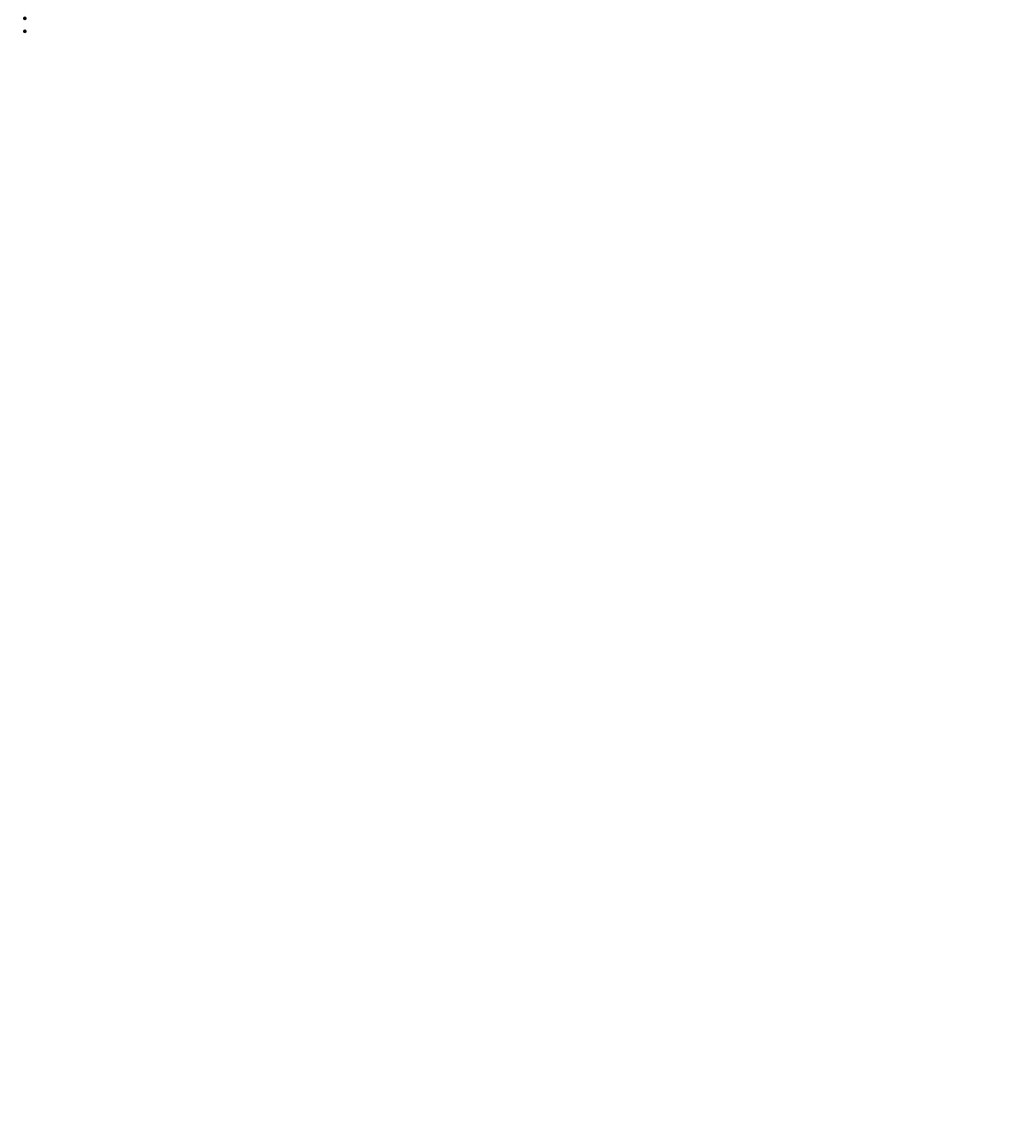
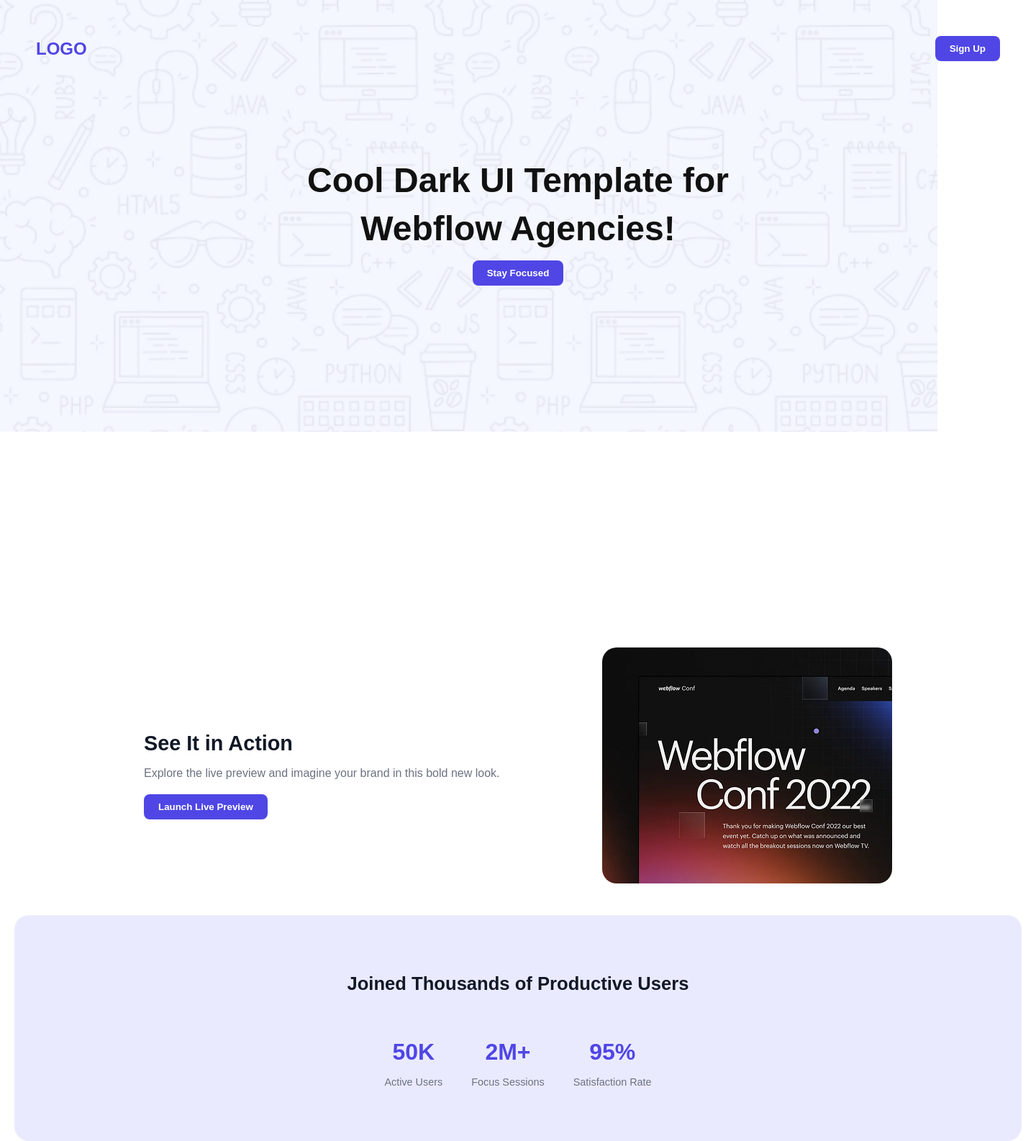
Before and after one commit to MohammedJobair/web-dev-assignment-portfolio, a plain HTML site: page index.html in a window 1280 px wide. Shown: the whole page at 72% size, 1440 px wide, since content can reach past the window. Before the commit the page ends 800 px from the top, so only its background shows below. Drawn offline with Linux system fonts and the light colour scheme.

Commit message:
added the resourse code

```diff
--- /dev/null
+++ b/html/index.css
@@ -0,0 +1,48 @@
+
+
+body {
+  margin: 0;
+  font-family: sans-serif;
+  background: url('') no-repeat center/cover;
+  color: #111;
+}
+
+.hero {
+  min-height: 100vh;
+  display: flex;
+  flex-direction: column;
+  padding: 20px;
+}
+
+.navbar {
+  display: flex;
+  justify-content: space-between;
+  align-items: center;
+}
+
+.logo {
+  font-weight: bold;
+  font-size: 1.5rem;
+  color: #4f46e5;
+}
+
+.signup-btn, .cta-btn {
+  background: #4f46e5;
+  color: #fff;
+  border: none;
+  border-radius: 8px;
+  padding: 10px 20px;
+  font-weight: bold;
+  cursor: pointer;
+}
+
+.hero-content {
+  text-align: center;
+  margin-top: 100px;
+}
+
+.hero-content h1 {
+  font-size: 2rem;
+  line-height: 1.4;
+  margin-bottom: 20px;
+}
--- a/index.html
+++ b/index.html
@@ -4,19 +4,50 @@
     <meta charset="UTF-8">
     <meta name="viewport" content="width=device-width, initial-scale=1.0">
     <title>Web-Dev-assignment-portfolio</title>
-    <link rel="preconnect" href="https://fonts.googleapis.com">
-    <link rel="preconnect" href="https://fonts.gstatic.com" crossorigin>
-    <link href="https://fonts.googleapis.com/css2?family=Open+Sans:ital,wght@0,300..800;1,300..800&display=swap" rel="stylesheet">
     <link rel="stylesheet" href="styles/style.css">
 </head>
 <body>
     <header>
-       <nav>
-         <ul>
-            <li></li>
-            <li></li>
-        </ul>
-       </nav>
+        <div class="hero">
+    <div class="navbar">
+      <div class="logo">LOGO</div>
+      <button class="signup-btn">Sign Up</button>
+    </div>
+    <div class="hero-content">
+      <h1>Cool Dark UI Template for <br /> Webflow Agencies!</h1>
+      <button class="cta-btn">Stay Focused</button>
+    </div>
+  </div>
+
+  <section class="preview">
+  <div class="preview-text">
+    <h2>See It in Action</h2>
+    <p>Explore the live preview and imagine your brand in this bold new look.</p>
+    <button>Launch Live Preview</button>
+  </div>
+  <div class="preview-image">
+    <img src="../Assets/wc-mini.png" alt="Webflow Conf 2022" />
+  </div>
+</section>
+
+<section class="stats">
+  <h2>Joined Thousands of Productive Users</h2>
+  <div class="stat-boxes">
+    <div class="stat">
+      <h3>50K</h3>
+      <p>Active Users</p>
+    </div>
+    <div class="stat">
+      <h3>2M+</h3>
+      <p>Focus Sessions</p>
+    </div>
+    <div class="stat">
+      <h3>95%</h3>
+      <p>Satisfaction Rate</p>
+    </div>
+  </div>
+</section>
+
     </header>
     <main></main>
     <footer></footer>
--- a/styles/style.css
+++ b/styles/style.css
@@ -1,7 +1,131 @@
 
-.open-sans-normal {
-  font-family: "Open Sans", sans-serif;
-  font-optical-sizing: auto;
-  font-style: normal;
-  font-variation-settings:"wdth" 100;
+
+body {
+  margin: 0;
+  font-family: sans-serif;
+  background: url('../Assets/Hero-bg.png') no-repeat center/cover;
+  color: #111;
+  width: 1440px;
+  height: 600px;
+
 }
+
+.hero {
+  min-height: 100vh;
+  display: flex;
+  flex-direction: column;
+  padding: 50px;
+
+}
+
+.navbar {
+  display: flex;
+  justify-content: space-between;
+  align-items: center;
+}
+
+.logo {
+  font-weight: bold;
+  font-size: 1.5rem;
+  color: #4f46e5;
+}
+
+.signup-btn, .cta-btn {
+  background: #4f46e5;
+  color: #fff;
+  border: none;
+  border-radius: 8px;
+  padding: 10px 20px;
+  font-weight: bold;
+  cursor: pointer;
+}
+
+.hero-content {
+  text-align: center;
+  margin-top: 100px;
+
+}
+
+.hero-content h1 {
+  font-size: 3rem;
+  line-height: 1.4;
+  margin-bottom: 10px;
+}
+
+.preview {
+  display: flex;
+  justify-content: space-between;
+  align-items: center;
+  padding:0 200px;
+  flex-wrap: wrap;
+}
+
+.preview-text {
+  flex: 1;
+  min-width: 280px;
+  margin-right: 50px;
+}
+
+.preview-text h2 {
+  font-size: 1.8rem;
+  margin-bottom: 10px;
+  color: #111827;
+}
+
+.preview-text p {
+  color: #6b7280;
+  margin-bottom: 20px;
+}
+
+.preview-text button {
+  background: #4f46e5;
+  color: #fff;
+  border: none;
+  padding: 10px 20px;
+  border-radius: 8px;
+  font-weight: bold;
+  cursor: pointer;
+}
+
+.preview-image {
+  flex: 1;
+  text-align: right;
+  min-width: 280px;
+}
+
+.preview-image img {
+  max-width: 100%;
+  border-radius: 20px;
+}
+
+.stats {
+  background: #eaeaff;
+  text-align: center;
+  padding: 60px 20px;
+  border-radius: 20px;
+  margin: 40px 20px;
+}
+
+.stats h2 {
+  font-size: 1.6rem;
+  margin-bottom: 30px;
+  color: #111827;
+}
+
+.stat-boxes {
+  display: flex;
+  justify-content: center;
+  gap: 40px;
+  flex-wrap: wrap;
+}
+
+.stat h3 {
+  font-size: 2rem;
+  color: #4f46e5;
+  margin-bottom: 5px;
+}
+
+.stat p {
+  color: #6b7280;
+  font-size: 0.9rem;
+}
```
Also changed, not shown: html/index.html (added, +26 -0 lines).
